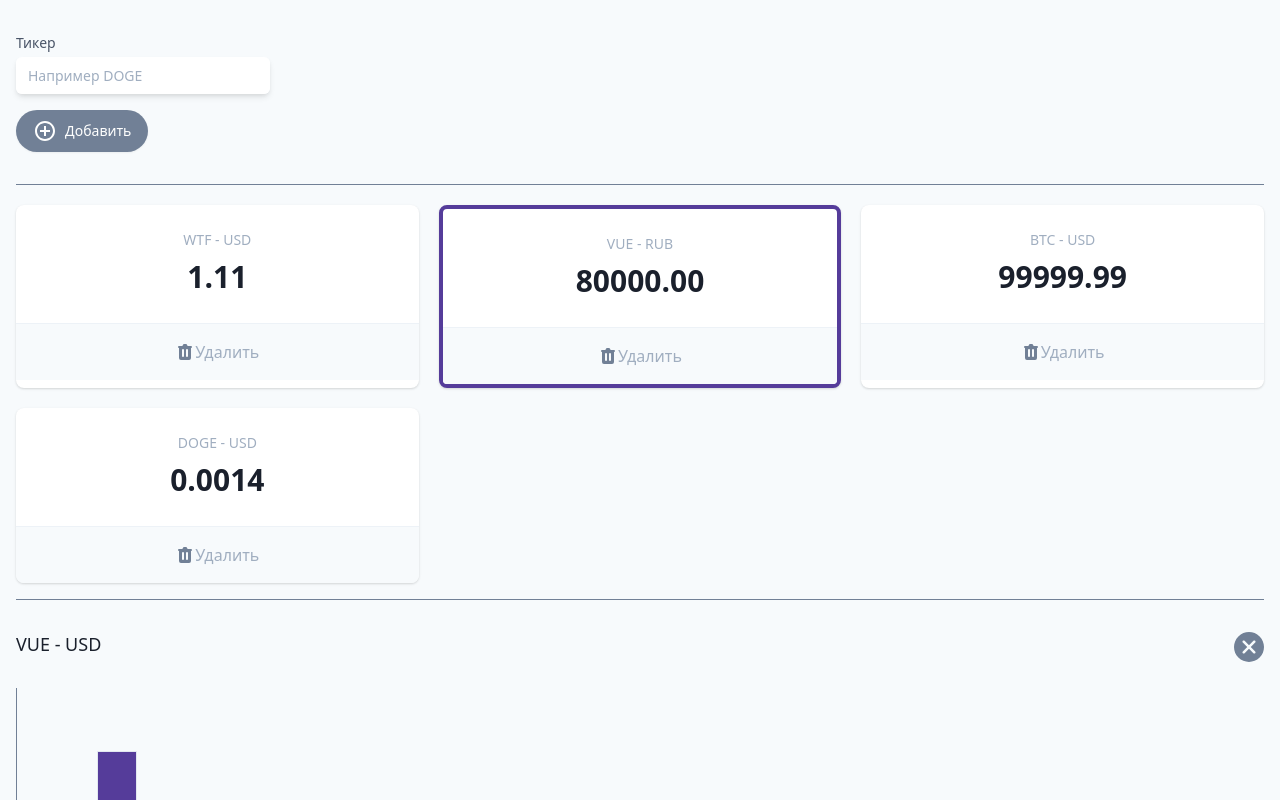
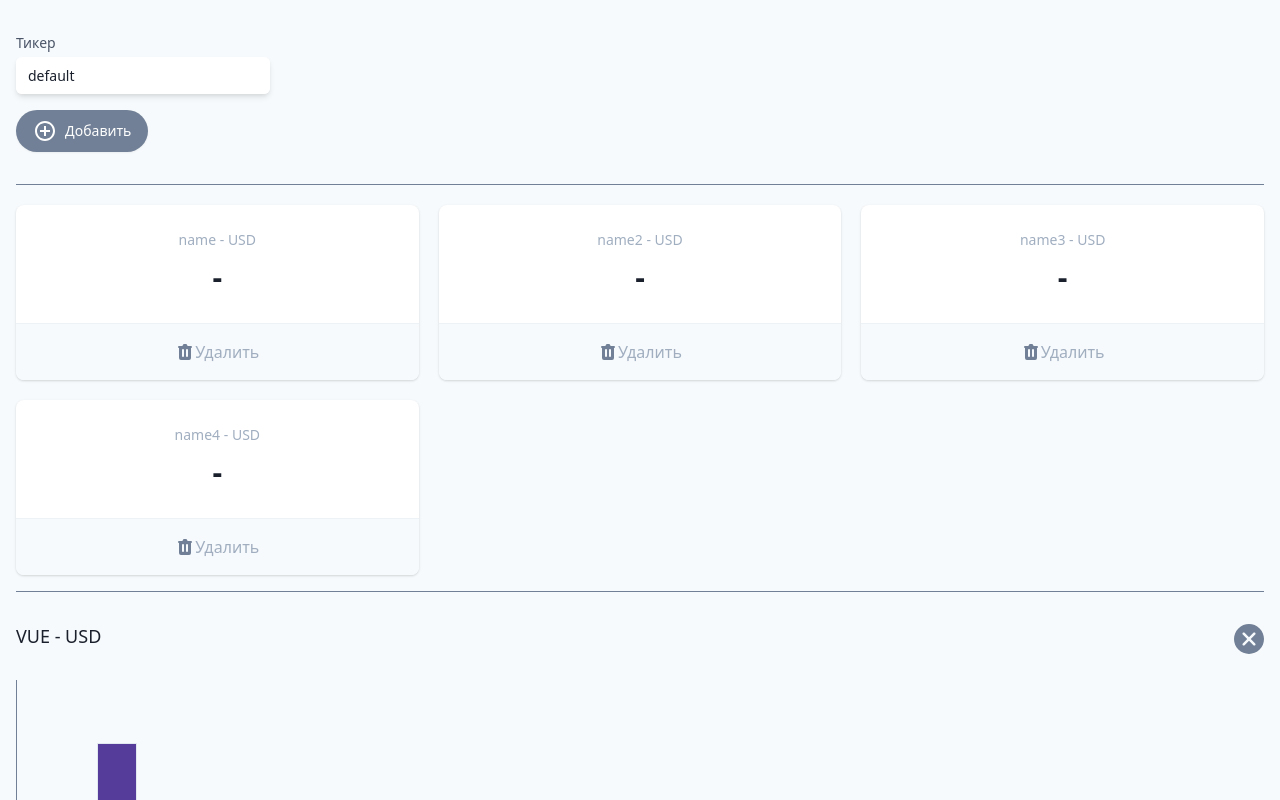
Before and after one commit to OrlovAlexei/cryptonomicon, a Vue app: page / in a window 1280 px wide. Shown: the top 800 px of the page. Built offline with nearby package versions, Linux system fonts and the light colour scheme.

Commit message:
feat(app): added v-if and v-for

```diff
--- a/src/App.vue
+++ b/src/App.vue
@@ -5,9 +5,11 @@
       <section>
         <div class="flex">
           <div class="max-w-xs">
-            <label for="wallet" class="block text-sm font-medium text-gray-700">Тикер</label>
+            <label for="wallet" class="block text-sm font-medium text-gray-700">Тикер </label>
             <div class="mt-1 relative rounded-md shadow-md">
               <input
+                v-model="ticker"
+                @keydown.enter="add"
                 type="text"
                 name="wallet"
                 id="wallet"
@@ -18,6 +20,7 @@
           </div>
         </div>
         <button
+          @click="add"
           type="button"
           class="my-4 inline-flex items-center py-2 px-4 border border-transparent shadow-sm text-sm leading-4 font-medium rounded-full text-white bg-gray-600 hover:bg-gray-700 transition-colors duration-300 focus:outline-none focus:ring-2 focus:ring-offset-2 focus:ring-gray-500"
         >
@@ -38,103 +41,23 @@
         </button>
       </section>
 
+      <template v-if="tickers.length">
         <hr class="w-full border-t border-gray-600 my-4" />
         <dl class="mt-5 grid grid-cols-1 gap-5 sm:grid-cols-3">
-        <div class="bg-white overflow-hidden shadow rounded-lg border-purple-800 border-solid cursor-pointer">
+          <div
+            v-for="t in tickers"
+            :key="t.name"
+            class="bg-white overflow-hidden shadow rounded-lg border-purple-800 border-solid cursor-pointer"
+          >
             <div class="px-4 py-5 sm:p-6 text-center">
-            <dt class="text-sm font-medium text-gray-500 truncate">
-              WTF - USD
-            </dt>
+              <dt class="text-sm font-medium text-gray-500 truncate">{{ t.name }} - USD</dt>
               <dd class="mt-1 text-3xl font-semibold text-gray-900">
-              1.11
+                {{ t.price }}
               </dd>
             </div>
             <div class="w-full border-t border-gray-200"></div>
             <button
-            class="flex items-center justify-center font-medium w-full bg-gray-100 px-4 py-4 sm:px-6 text-md text-gray-500 hover:text-gray-600 hover:bg-gray-200 hover:opacity-20 transition-all focus:outline-none"
-          >
-            <svg
-              class="h-5 w-5"
-              xmlns="http://www.w3.org/2000/svg"
-              viewBox="0 0 20 20"
-              fill="#718096"
-              aria-hidden="true"
-            >
-              <path
-                fill-rule="evenodd"
-                d="M9 2a1 1 0 00-.894.553L7.382 4H4a1 1 0 000 2v10a2 2 0 002 2h8a2 2 0 002-2V6a1 1 0 100-2h-3.382l-.724-1.447A1 1 0 0011 2H9zM7 8a1 1 0 012 0v6a1 1 0 11-2 0V8zm5-1a1 1 0 00-1 1v6a1 1 0 102 0V8a1 1 0 00-1-1z"
-                clip-rule="evenodd"
-              ></path></svg
-            >Удалить
-          </button>
-        </div>
-        <div class="bg-white overflow-hidden shadow rounded-lg border-purple-800 border-solid border-4 cursor-pointer">
-          <div class="px-4 py-5 sm:p-6 text-center">
-            <dt class="text-sm font-medium text-gray-500 truncate">
-              VUE - RUB
-            </dt>
-            <dd class="mt-1 text-3xl font-semibold text-gray-900">
-              80000.00
-            </dd>
-          </div>
-          <div class="w-full border-t border-gray-200"></div>
-          <button
-            class="flex items-center justify-center font-medium w-full bg-gray-100 px-4 py-4 sm:px-6 text-md text-gray-500 hover:text-gray-600 hover:bg-gray-200 hover:opacity-20 transition-all focus:outline-none"
-          >
-            <svg
-              class="h-5 w-5"
-              xmlns="http://www.w3.org/2000/svg"
-              viewBox="0 0 20 20"
-              fill="#718096"
-              aria-hidden="true"
-            >
-              <path
-                fill-rule="evenodd"
-                d="M9 2a1 1 0 00-.894.553L7.382 4H4a1 1 0 000 2v10a2 2 0 002 2h8a2 2 0 002-2V6a1 1 0 100-2h-3.382l-.724-1.447A1 1 0 0011 2H9zM7 8a1 1 0 012 0v6a1 1 0 11-2 0V8zm5-1a1 1 0 00-1 1v6a1 1 0 102 0V8a1 1 0 00-1-1z"
-                clip-rule="evenodd"
-              ></path></svg
-            >Удалить
-          </button>
-        </div>
-        <div class="bg-white overflow-hidden shadow rounded-lg border-purple-800 border-solid cursor-pointer">
-          <div class="px-4 py-5 sm:p-6 text-center">
-            <dt class="text-sm font-medium text-gray-500 truncate">
-              BTC - USD
-            </dt>
-            <dd class="mt-1 text-3xl font-semibold text-gray-900">
-              99999.99
-            </dd>
-          </div>
-          <div class="w-full border-t border-gray-200"></div>
-          <button
-            class="flex items-center justify-center font-medium w-full bg-gray-100 px-4 py-4 sm:px-6 text-md text-gray-500 hover:text-gray-600 hover:bg-gray-200 hover:opacity-20 transition-all focus:outline-none"
-          >
-            <svg
-              class="h-5 w-5"
-              xmlns="http://www.w3.org/2000/svg"
-              viewBox="0 0 20 20"
-              fill="#718096"
-              aria-hidden="true"
-            >
-              <path
-                fill-rule="evenodd"
-                d="M9 2a1 1 0 00-.894.553L7.382 4H4a1 1 0 000 2v10a2 2 0 002 2h8a2 2 0 002-2V6a1 1 0 100-2h-3.382l-.724-1.447A1 1 0 0011 2H9zM7 8a1 1 0 012 0v6a1 1 0 11-2 0V8zm5-1a1 1 0 00-1 1v6a1 1 0 102 0V8a1 1 0 00-1-1z"
-                clip-rule="evenodd"
-              ></path></svg
-            >Удалить
-          </button>
-        </div>
-        <div class="bg-white overflow-hidden shadow rounded-lg border-purple-800 border-solid cursor-pointer">
-          <div class="px-4 py-5 sm:p-6 text-center">
-            <dt class="text-sm font-medium text-gray-500 truncate">
-              DOGE - USD
-            </dt>
-            <dd class="mt-1 text-3xl font-semibold text-gray-900">
-              0.0014
-            </dd>
-          </div>
-          <div class="w-full border-t border-gray-200"></div>
-          <button
+              @click="handleDelete(t)"
               class="flex items-center justify-center font-medium w-full bg-gray-100 px-4 py-4 sm:px-6 text-md text-gray-500 hover:text-gray-600 hover:bg-gray-200 hover:opacity-20 transition-all focus:outline-none"
             >
               <svg
@@ -154,6 +77,7 @@
           </div>
         </dl>
         <hr class="w-full border-t border-gray-600 my-4" />
+      </template>
       <section class="relative">
         <h3 class="text-lg leading-6 font-medium text-gray-900 my-8">
           VUE - USD
@@ -195,8 +119,34 @@
 <script lang="ts">
 import { defineComponent } from "vue";
 
+interface Ticker {
+  name: string;
+  price: string;
+}
+
 export default defineComponent({
   name: "App",
+  data() {
+    return {
+      ticker: "default",
+      tickers: [
+        { name: "name", price: "-" },
+        { name: "name2", price: "-" },
+        { name: "name3", price: "-" },
+        { name: "name4", price: "-" },
+      ],
+    };
+  },
+  methods: {
+    add() {
+      const newTicker = { name: this.ticker, price: "-" };
+      this.tickers.push(newTicker);
+      this.ticker = "";
+    },
+    handleDelete(tickerToRemove: Ticker) {
+      this.tickers = this.tickers.filter(ticker => ticker !== tickerToRemove);
+    },
+  },
 });
 </script>
 
```
Lines whose indentation alone changed are shown as unchanged.
